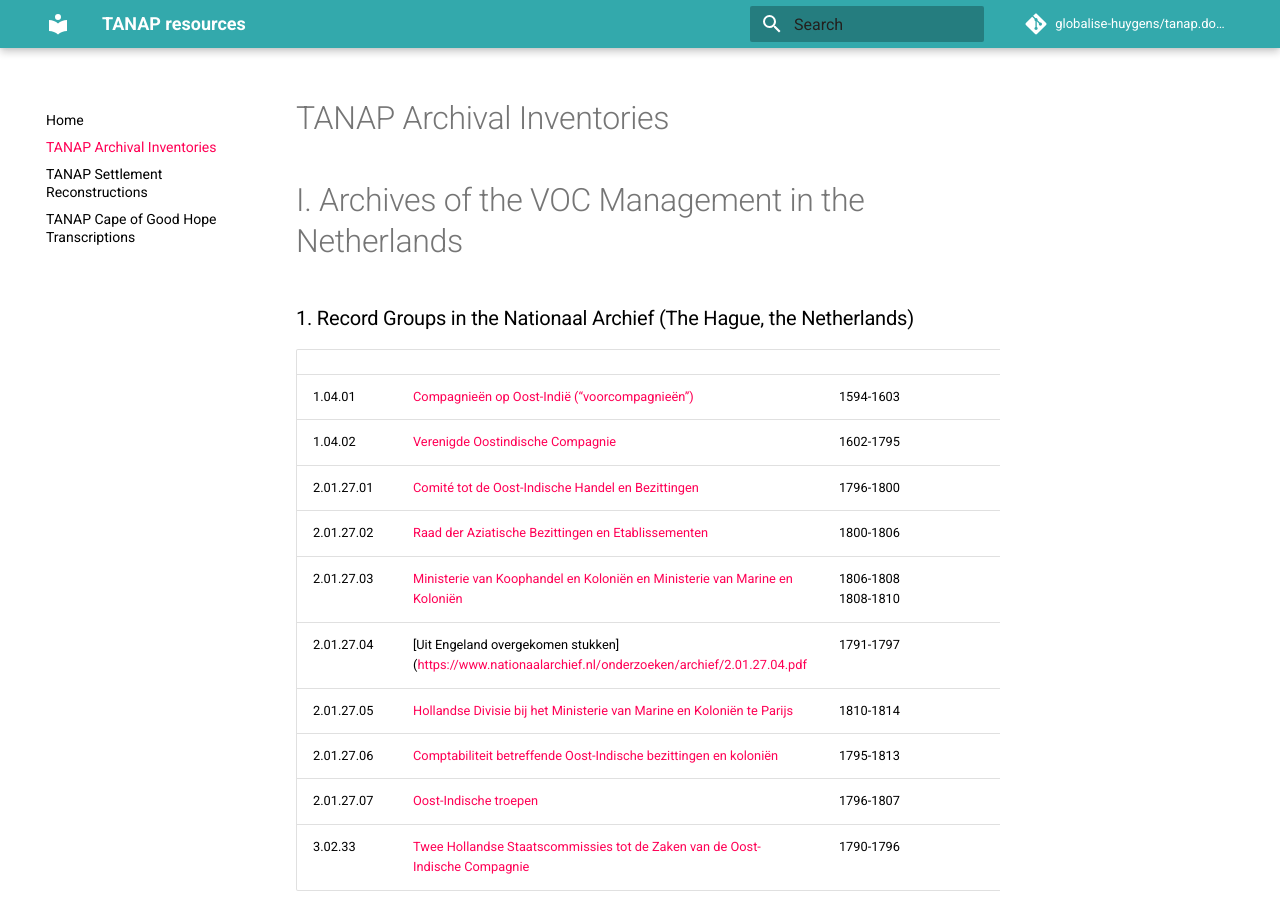
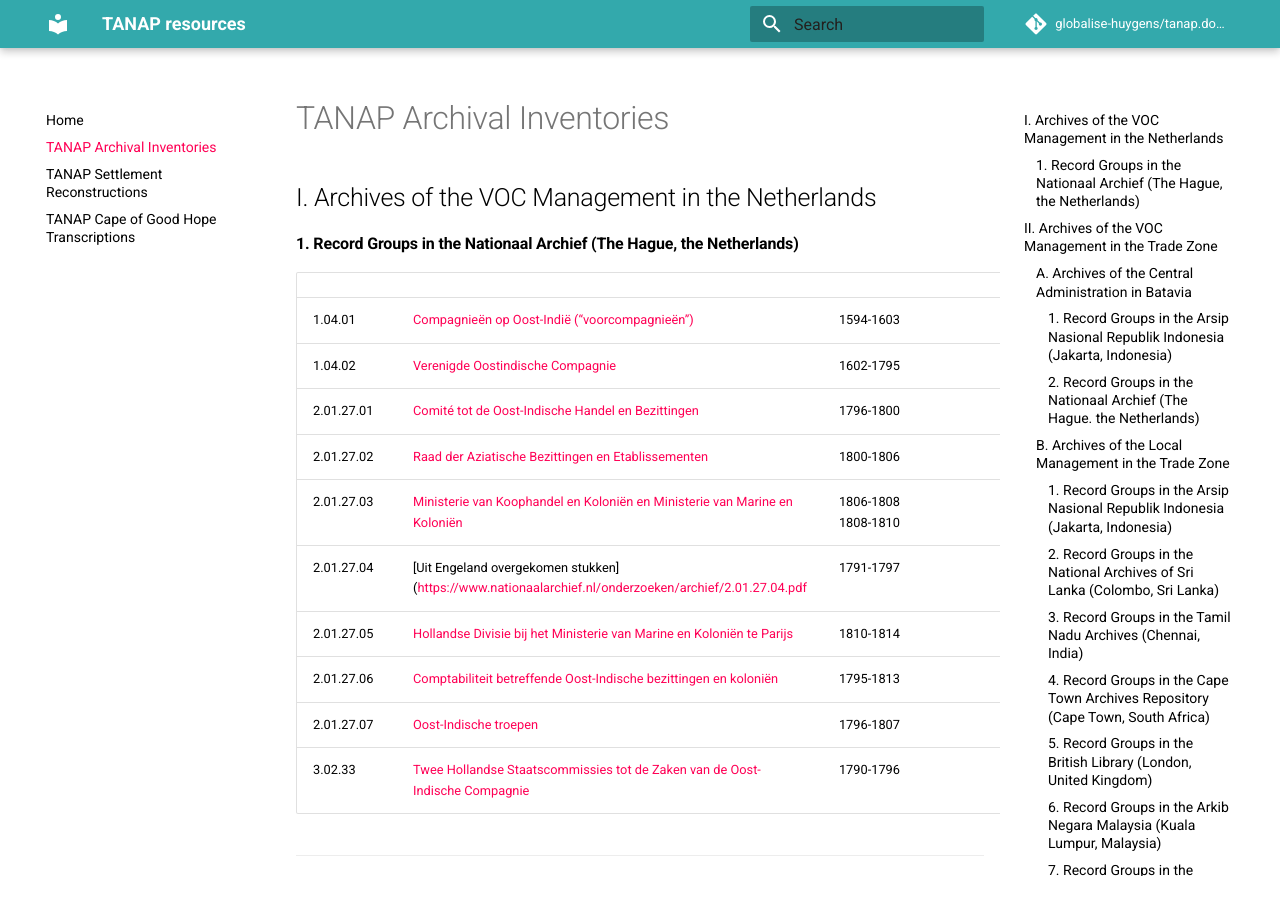
Before and after one commit to globalise-huygens/tanap.docs.globalise.huygens.knaw.nl, an MkDocs documentation site: the page built from docs/archival-inventories/index.md, in a window 1280 px wide and 900 px high. Built offline with MkDocs 1.6.1 and Material for MkDocs 9.7.7, drawn with Linux system fonts in a browser that asks for light colours; comment, search, counter and statistics services are not loaded.

Commit message:
Update headings archival inventories

```diff
--- a/docs/archival-inventories/index.md
+++ b/docs/archival-inventories/index.md
@@ -1,8 +1,8 @@
 # TANAP Archival Inventories
 
-# I. Archives of the VOC Management in the Netherlands
+## I. Archives of the VOC Management in the Netherlands
 
-### 1\. Record Groups in the Nationaal Archief (The Hague, the Netherlands)
+#### 1\. Record Groups in the Nationaal Archief (The Hague, the Netherlands)
 
 |     |     |     |     |
 | --- | --- | --- | --- |
@@ -19,11 +19,11 @@
 
 - - -
 
-# II. Archives of the VOC Management in the Trade Zone
+## II. Archives of the VOC Management in the Trade Zone
 
-## A. Archives of the Central Administration in Batavia
+### A. Archives of the Central Administration in Batavia
 
-### 1\. Record Groups in the Arsip Nasional Republik Indonesia (Jakarta, Indonesia)
+#### 1\. Record Groups in the Arsip Nasional Republik Indonesia (Jakarta, Indonesia)
 
 |     |     |     |     |
 | --- | --- | --- | --- |
@@ -32,16 +32,16 @@
 |     | [Raad van Justitie](pdf/Jakarta_RaadvanJustitie.pdf) | 1620-1809 |
 |     | [Generale Rekenkamer](pdf/Jakarta_AlgemeneRekenkamer.pdf) | n/a |
 
-### 2\. Record Groups in the Nationaal Archief (The Hague. the Netherlands)
+#### 2\. Record Groups in the Nationaal Archief (The Hague. the Netherlands)
 
 |     |     |     |     |
 | --- | --- | --- | --- |
 | 1.04.17 | [Hoge Regering te Batavia](https://www.nationaalarchief.nl/onderzoeken/archief/1.04.17) | 1602-1827 |
 | 1.04.18.02 | [Boekhouder-Generaal te Batavia](https://www.nationaalarchief.nl/onderzoeken/archief/1.04.18.02) | 1700-1801 |
 
-## B. Archives of the Local Management in the Trade Zone
+### B. Archives of the Local Management in the Trade Zone
 
-### 1\. Record Groups in the Arsip Nasional Republik Indonesia (Jakarta, Indonesia)
+#### 1\. Record Groups in the Arsip Nasional Republik Indonesia (Jakarta, Indonesia)
 
 |     |     |     |     |
 | --- | --- | --- | --- |
@@ -57,7 +57,7 @@
 |     | Gewestelijke archieven | n/a |
 |     | [Amphioensociëteit](pdf/Jakarta_Amphioensocieteit.pdf) | n/a |
 
-### 2\. Record Groups in the National Archives of Sri Lanka (Colombo, Sri Lanka)
+#### 2\. Record Groups in the National Archives of Sri Lanka (Colombo, Sri Lanka)
 
 |     |     |     |     |
 | --- | --- | --- | --- |
@@ -65,7 +65,7 @@
 | lot 1 | [Dutch Government in the divisions of Galle (Matara) and Jaffnapatnam](https://web.archive.org/web/20180715103350/http:/databases.tanap.net/ead/html/Colombo_Mottau/index.html) | 1640-1796 |
 | lot 1 | Loose unconnected papers found among the Dutch Archives | 1640-1796 |
 
-### 3\. Record Groups in the Tamil Nadu Archives (Chennai, India)
+#### 3\. Record Groups in the Tamil Nadu Archives (Chennai, India)
 
 |     |     |     |     |
 | --- | --- | --- | --- |
@@ -73,7 +73,7 @@
 |     | [VOC Establishments Malabar, Coromandel, Surat and Bengal (English Edition)](pdf/Chennai_DutchRecordsENG.pdf) | 1664-1825 |
 |     | [Dutch Records ("Presslist 1916/1922")](pdf/Chennai_DutchRecordsPresslist.pdf) | 1664-1825 |
 
-### 4\. Record Groups in the Cape Town Archives Repository (Cape Town, South Africa)
+#### 4\. Record Groups in the Cape Town Archives Repository (Cape Town, South Africa)
 
 |     |     |     |     |
 | --- | --- | --- | --- |
@@ -99,19 +99,19 @@
 | 5/4/6 | [Lodge _De Goede Hoop_](pdf/CapeTown_5.4.6.pdf) | 1772-1990 |
 | 5/16/15 | [Evangelical Lutheran Church](pdf/CapeTown_5.16.15.pdf) | 1780-1907 |
 
-### 5\. Record Groups in the British Library (London, United Kingdom)
+#### 5\. Record Groups in the British Library (London, United Kingdom)
 
 |     |     |     |     |
 | --- | --- | --- | --- |
 | R/5 | [Dutch Records from Malacca in the India Office Record ("Malacca Political Council, Court of Justice, and Orphan Chamber")](https://web.archive.org/web/20180623024937/http:/databases.tanap.net/ead/html/LondonBL_DutchRecordsMalacca/index.html) |     | c1685-1835 |
 
-### 6\. Record Groups in the Arkib Negara Malaysia (Kuala Lumpur, Malaysia)
+#### 6\. Record Groups in the Arkib Negara Malaysia (Kuala Lumpur, Malaysia)
 
 |     |     |     |     |
 | --- | --- | --- | --- |
 |     | [Dutch Reformed Church in Malacca](pdf/KualaLumpur_DutchReformedChurch.pdf) | 1642-1825 |
 
-### 7\. Record Groups in the Nationaal Archief (The Hague, the Netherlands)
+#### 7\. Record Groups in the Nationaal Archief (The Hague, the Netherlands)
 
 |     |     |     |     |
 | --- | --- | --- | --- |
@@ -124,27 +124,27 @@
 
 - - -
 
-# III. VOC Records in Private Papers
+## III. VOC Records in Private Papers
 
-## 1\. Records in the Arsip Nasional Republik Indonesia (Jakarta, Indonesia)
+### 1\. Records in the Arsip Nasional Republik Indonesia (Jakarta, Indonesia)
 
 |     |     |     |     |
 | --- | --- | --- | --- |
 |     | [Engelhard Collectie](pdf/Jakarta_Engelhard.pdf) | 1764-1972 |
 
-## 2\. Records in the Cape Town Archives Repository (Cape Town, South Africa)
+### 2\. Records in the Cape Town Archives Repository (Cape Town, South Africa)
 
 |     |     |     |     |
 | --- | --- | --- | --- |
 | 8/2 | [Leibbrandt Manuscript Series](pdf/CapeTown_8.2.pdf) | 1651-1898 |
 
-## 3\. Records in the British Library (London, United Kingdom)
+### 3\. Records in the British Library (London, United Kingdom)
 
 |     |     |     |     |
 | --- | --- | --- | --- |
 |     | Mackenzie Private Collection |     |     |
 
-## 4\. Records in Collections in the Nationaal Archief (The Hague, the Netherlands)
+### 4\. Records in Collections in the Nationaal Archief (The Hague, the Netherlands)
 
 |     |     |     |     |
 | --- | --- | --- | --- |
@@ -211,15 +211,15 @@
 
 - - -
 
-# IV. VOC Records in Other Collections
+## IV. VOC Records in Other Collections
 
-## 1\. Record in the collections in the Cape Town Arcives Repository (Cape Town, South Africa)
+### 1\. Record in the collections in the Cape Town Arcives Repository (Cape Town, South Africa)
 
 |     |     |     |     |
 | --- | --- | --- | --- |
 | 8/5 | Miscellaneous Documents |     | 1654-1901 |
 
-## 2\. Record in the collections in the Nationaal Archief (The Hague, the Netherlands)
+### 2\. Record in the collections in the Nationaal Archief (The Hague, the Netherlands)
 
 |     |     |     |     |
 | --- | --- | --- | --- |
```
